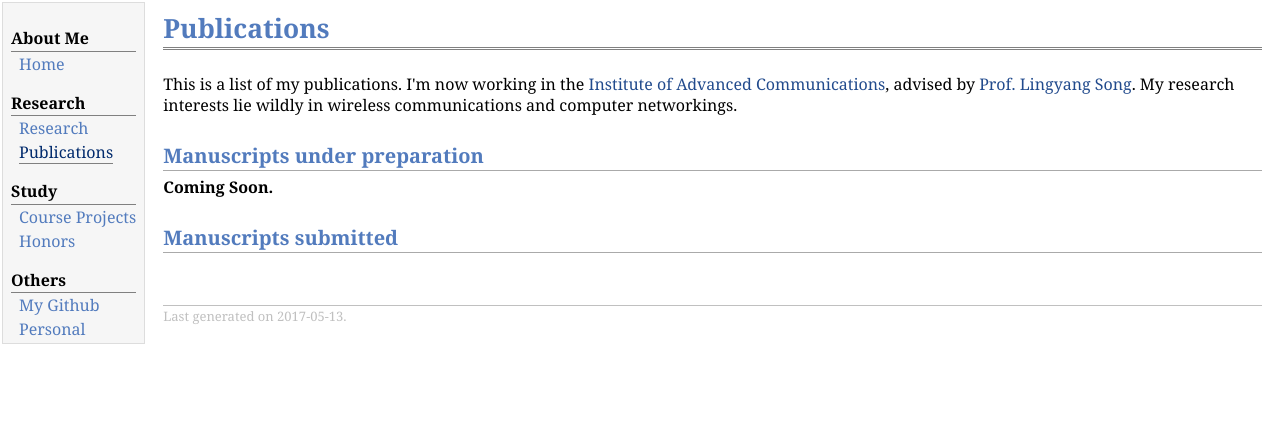
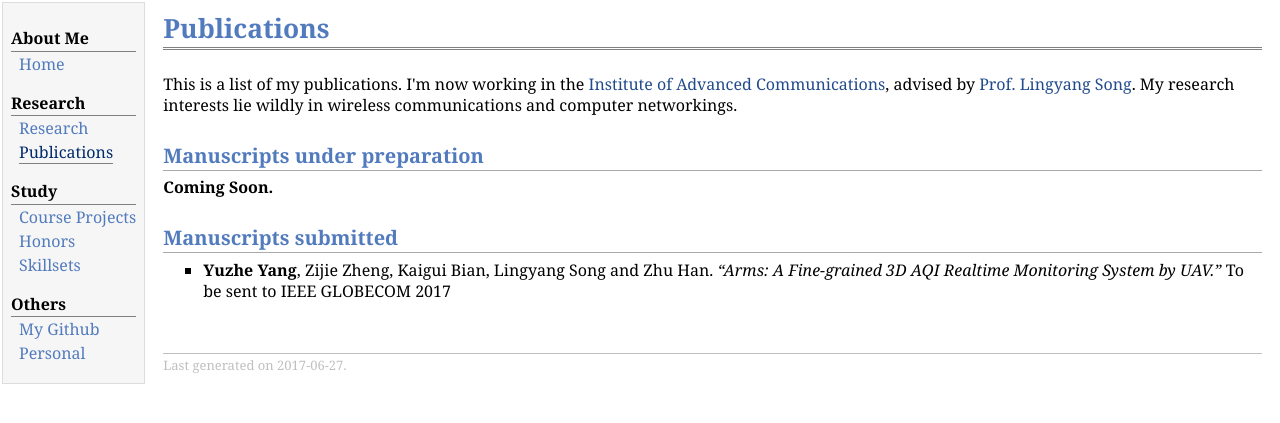
Before and after one commit to YyzHarry/Personal-Website, a Jekyll site: the page publications.html, which Jekyll copies as it is, in a window 1280 px wide. Shown: the top 423 px of the page. Built offline with Jekyll 4.4.1, drawn with Linux system fonts in a browser that asks for light colours.

Commit message:
Update publications.html

```diff
--- a/publications.html
+++ b/publications.html
@@ -19,6 +19,7 @@
 <div class="menu-category">Study</div>
 <div class="menu-item"><a href="project.html">Course&nbsp;Projects</a></div>
 <div class="menu-item"><a href="honor.html">Honors</a></div>
+<div class="menu-item"><a href="skill.html">Skillsets</a></div>
 <div class="menu-category">Others</div>
 <div class="menu-item"><a href="others.html">My&nbsp;Github</a></div>
 <div class="menu-item"><a href="personal.html">Personal</a></div>
@@ -31,9 +32,13 @@
 <h2>Manuscripts under preparation</h2>
 <p><b>Coming Soon.</b></p>
 <h2>Manuscripts submitted</h2>
+<ul>
+<li><p><b>Yuzhe Yang</b>, Zijie Zheng, Kaigui Bian, Lingyang Song and Zhu Han. <i>&ldquo;Arms: A Fine-grained 3D AQI Realtime Monitoring System by UAV.&rdquo;</i> To be sent to IEEE GLOBECOM 2017</p>
+</li>
+</ul>
 <div id="footer">
 <div id="footer-text">
-Last generated on 2017-05-13.
+Last generated on 2017-06-27.
 </div>
 </div>
 </td>
```
